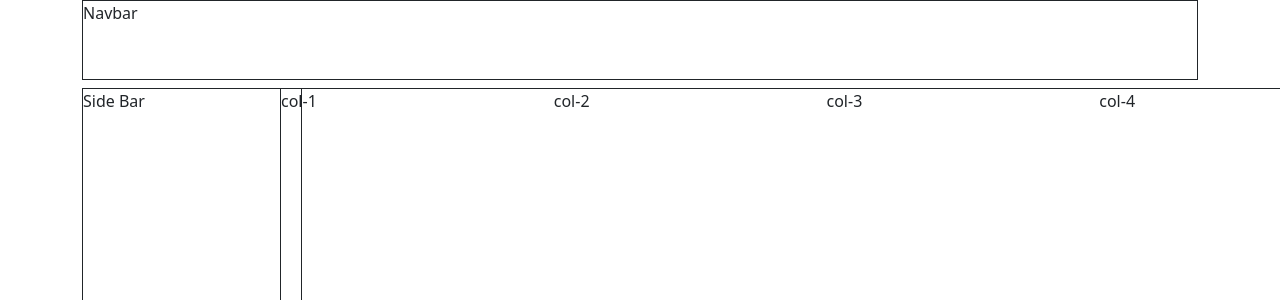
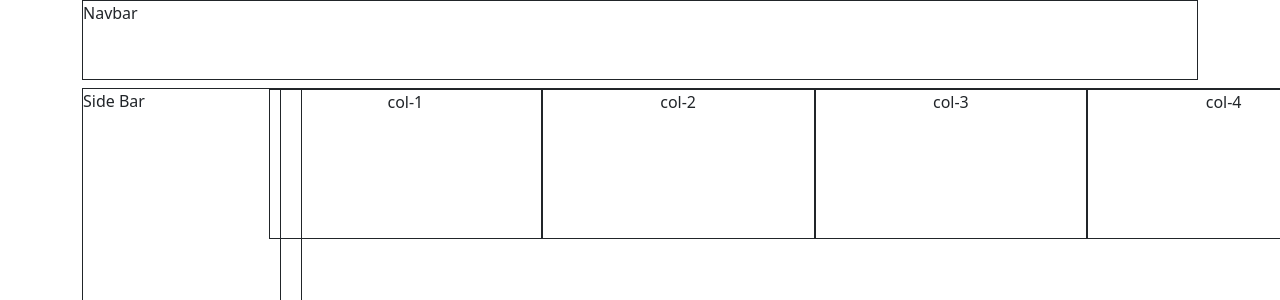
Before and after one commit to MarkRyuo/SalesInventoryManagementSystem, a React (Vite) app: page / in a window 1280 px wide. Shown: the top 300 px of the page. Built offline with nearby package versions, Linux system fonts and the light colour scheme.

Commit message:
Subject: Body

```diff
--- a/src/components/DashboardCards/MainDash.tsx
+++ b/src/components/DashboardCards/MainDash.tsx
@@ -9,11 +9,11 @@ export const MainDash = () => {
 
         <div>
             <div className="ms-2 mt-2" style={{width: "1069px",  height: "80vh", border: "solid 1px"}}>
-                <div className="row">
-                    <div className="col">col-1</div>
-                    <div className="col">col-2</div>
-                    <div className="col">col-3</div>
-                    <div className="col">col-4</div>
+                <div className="row text-center">
+                    <div className="col" style={{height: "150px", border: "1px solid"}}>col-1</div>
+                    <div className="col" style={{height: "150px", border: "1px solid"}}>col-2</div>
+                    <div className="col" style={{height: "150px", border: "1px solid"}}>col-3</div>
+                    <div className="col" style={{height: "150px", border: "1px solid"}}>col-4</div>
                 </div>
             </div>
         </div>
```
